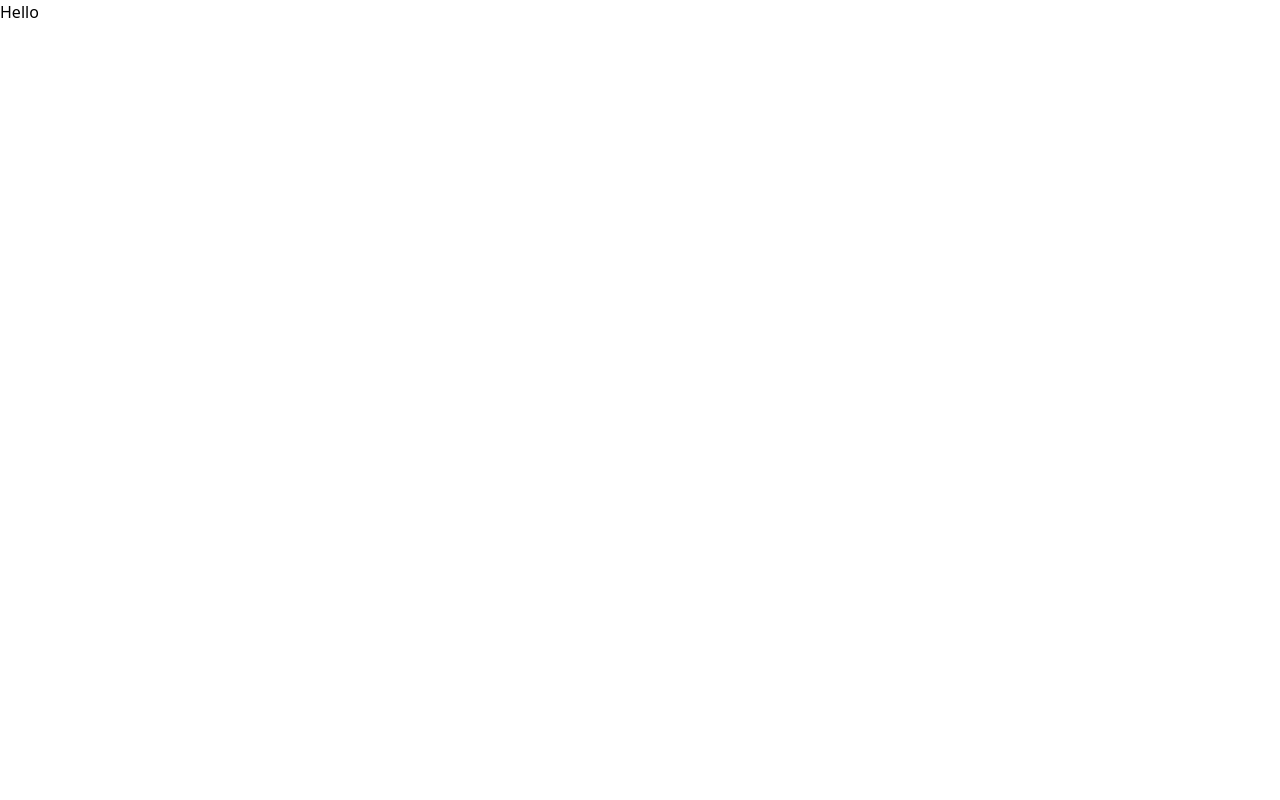
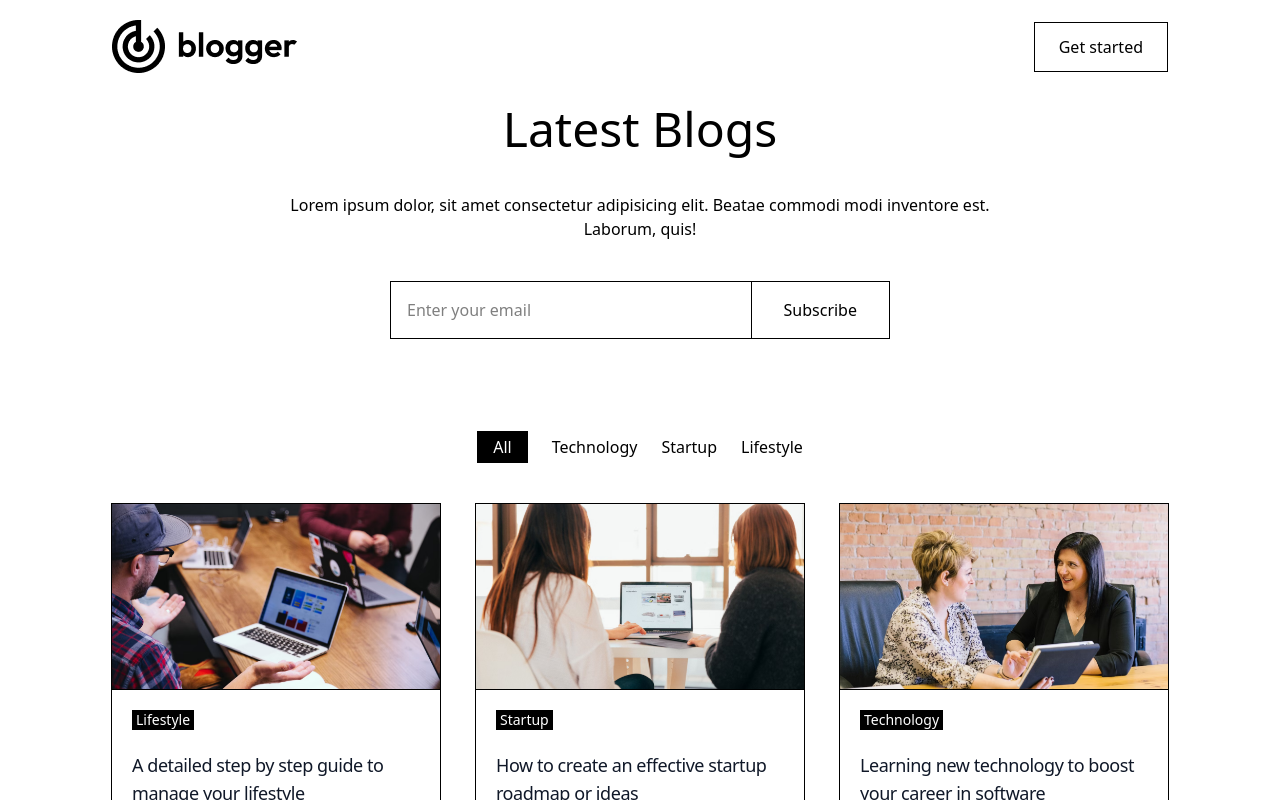
Before and after one commit to JassimMHD/Blog-App, a Next.js app: page / in a window 1280 px wide. Shown: the top 800 px of the page. Built offline with nearby package versions, Linux system fonts and the light colour scheme.

Commit message:
BlogList component called

```diff
--- a/app/page.js
+++ b/app/page.js
@@ -1,5 +1,14 @@
+"use client";
+
+import BlogList from "@/Components/BlogList";
+import Header from "@/Components/Header";
 import Image from "next/image";
 
 export default function Home() {
-  return <h1>Hello</h1>;
+  return (
+    <>
+      <Header />
+      <BlogList />
+    </>
+  );
 }
```
